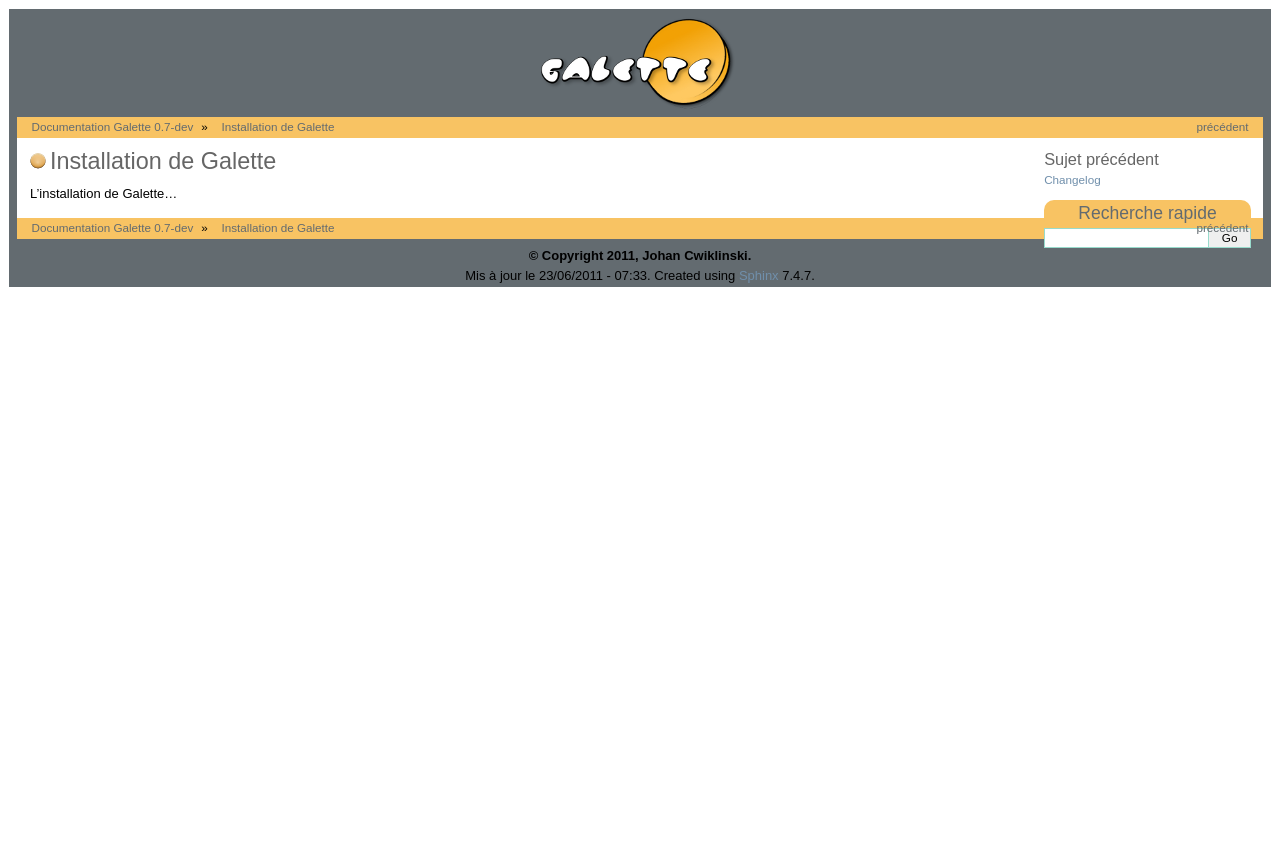
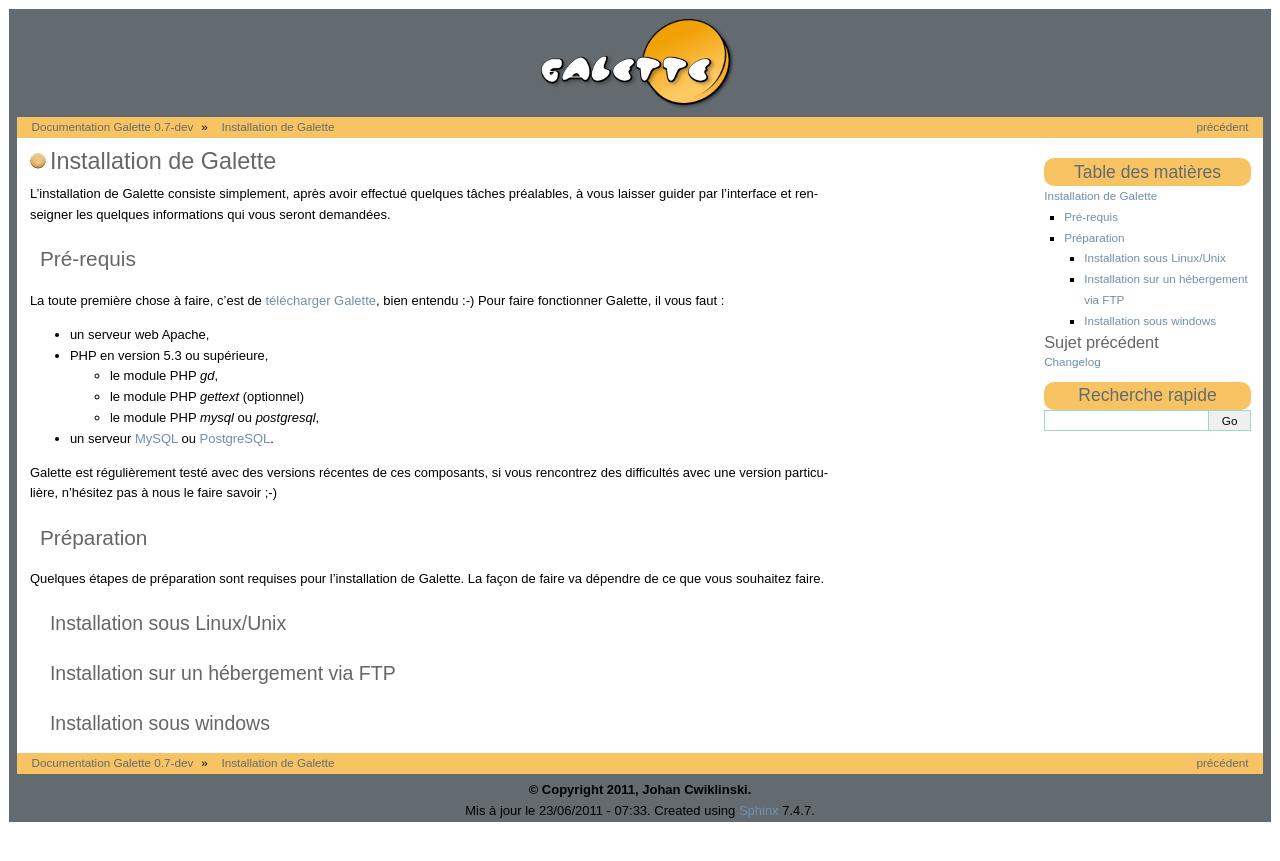
Before and after one commit to galette/galettedoc, a Sphinx documentation site: the page built from source/installation/installation.rst, in a window 1280 px wide. Shown: the top 861 px of the page. Built offline with Sphinx 7.4.7, drawn with Linux system fonts in a browser that asks for light colours.

Commit message:
Rédaction partie installation

```diff
--- a/source/installation/installation.rst
+++ b/source/installation/installation.rst
@@ -2,4 +2,38 @@
 Installation de Galette
 =======================
 
-L'installation de Galette...
+L'installation de Galette consiste simplement, après avoir effectué quelques tâches préalables, à vous laisser guider par l'interface et renseigner les quelques informations qui vous seront demandées.
+
+.. _prerequis:
+
+**********
+Pré-requis
+**********
+
+La toute première chose à faire, c'est de `télécharger Galette <http://galette.tuxfamily.org/fr/doku.php?id=download>`_, bien entendu :-) Pour faire fonctionner Galette, il vous faut :
+
+* un serveur web Apache,
+* PHP en version 5.3 ou supérieure,
+
+  * le module PHP `gd`,
+  * le module PHP `gettext` (optionnel)
+  * le module PHP `mysql` ou `postgresql`,
+
+* un serveur `MySQL <http://mysql.com>`_ ou `PostgreSQL <http://postgresql.org>`_.
+
+Galette est régulièrement testé avec des versions récentes de ces composants, si vous rencontrez des difficultés avec une version particulière, n'hésitez pas à nous le faire savoir ;-)
+
+***********
+Préparation
+***********
+
+Quelques étapes de préparation sont requises pour l'installation de Galette. La façon de faire va dépendre de ce que vous souhaitez faire.
+
+Installation sous Linux/Unix
+============================
+
+Installation sur un hébergement via FTP
+=======================================
+
+Installation sous windows
+=========================
```
